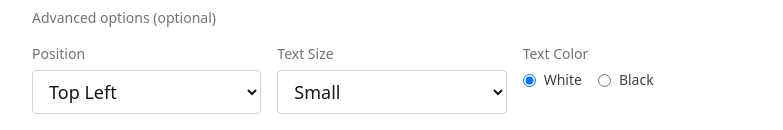
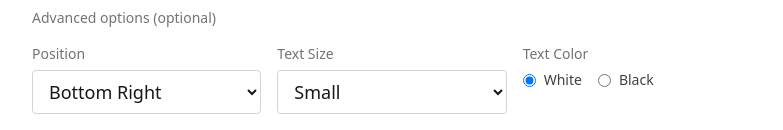
Before and after one commit to austinwli/austinwli.github.io, a SvelteKit app: page /watermark in a window 1280 px wide. Shown: the part 822-952 px from the top of the page, without its empty margins (248-1031 px from the left). Built offline with nearby package versions, Linux system fonts and the light colour scheme.

Commit message:
ordering of positions

```diff
--- a/src/routes/watermark/AdvancedOptions.svelte
+++ b/src/routes/watermark/AdvancedOptions.svelte
@@ -11,10 +11,10 @@
     <div class="form-field">
       <label for="position">Position</label>
       <select id="position" bind:value={options.position}>
-        <option value="bottom-right">Bottom Right</option>
-        <option value="bottom-left">Bottom Left</option>
-        <option value="top-right">Top Right</option>
-        <option value="top-left">Top Left</option>
+        <option value="bottom-right">Top Left</option>
+        <option value="bottom-left">Top Right</option>
+        <option value="top-right">Bottom Left</option>
+        <option value="top-left">Bottom Right</option>
       </select>
     </div>
 
```
